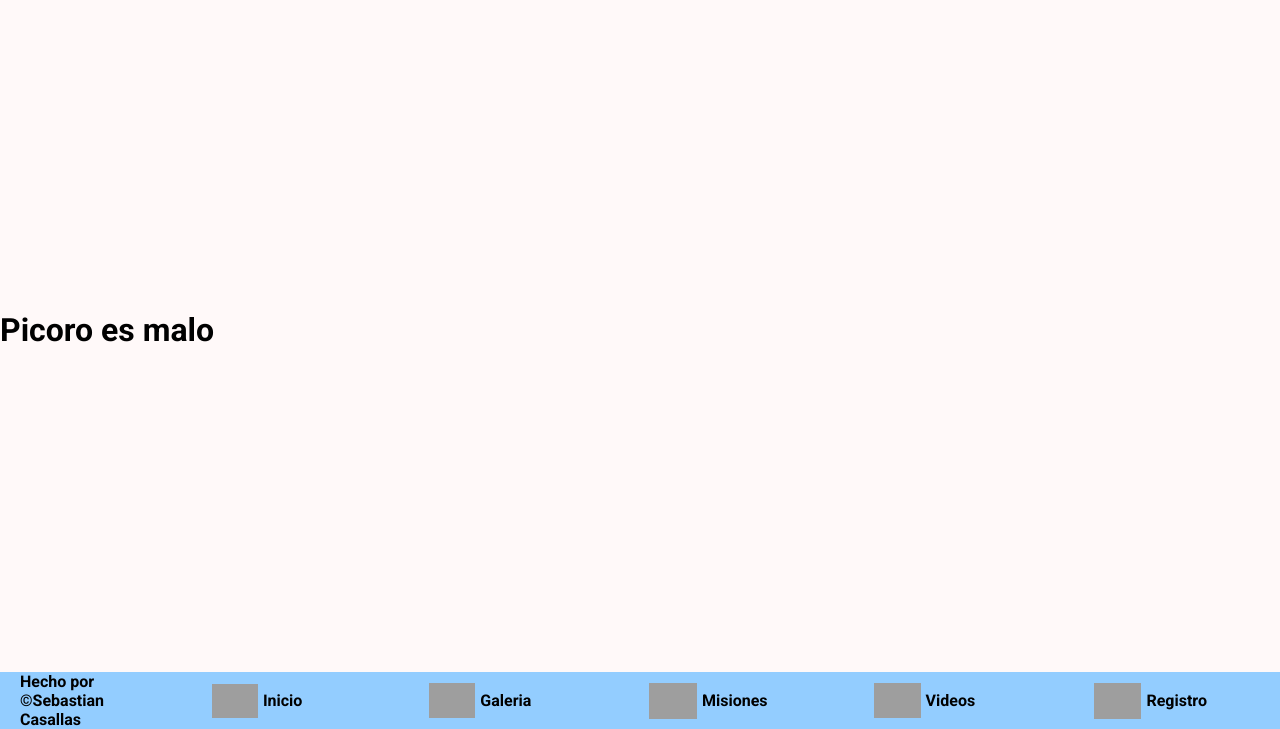
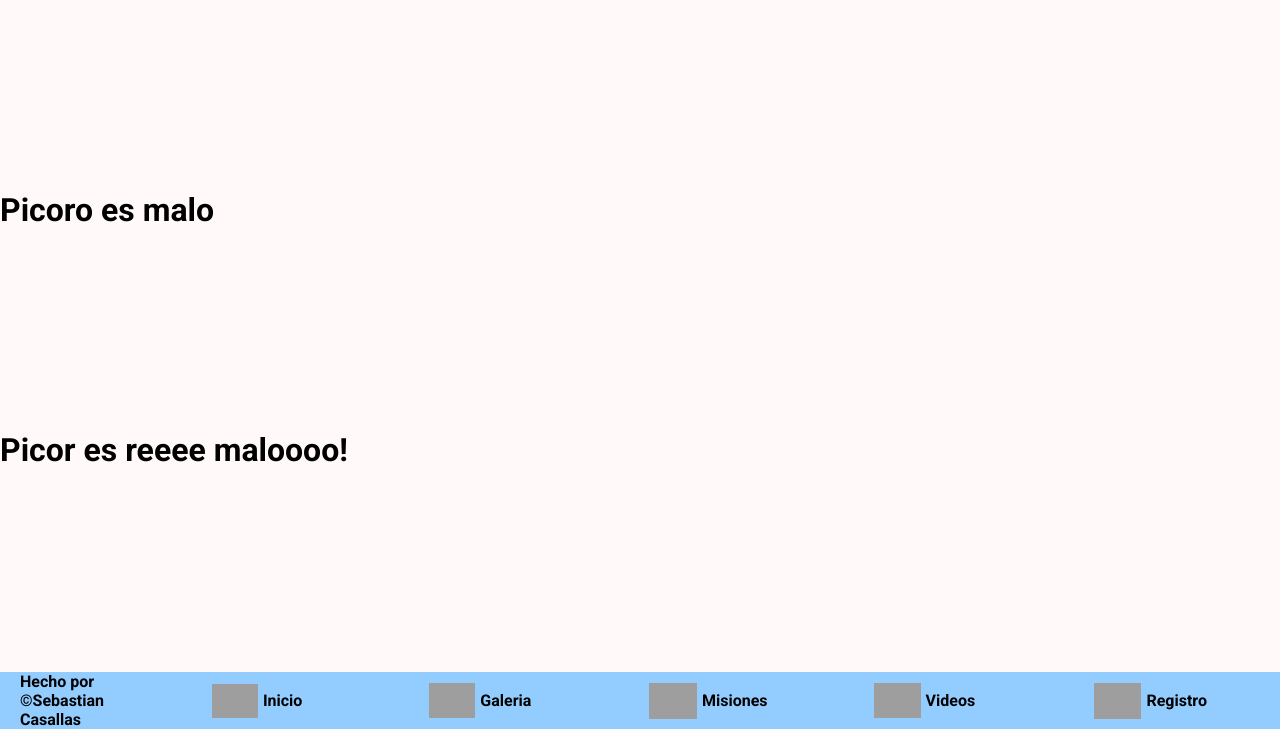
Before and after one commit to Zecsba/prueba, a plain HTML site: page index.html in a window 1280 px wide. Shown: the part 71-800 px from the top of the page. Drawn offline with Linux system fonts and the light colour scheme; grey boxes are pictures that could not be loaded.

Commit message:
Es de la rama secundaria

```diff
--- a/index.html
+++ b/index.html
@@ -40,6 +40,7 @@
     <!--Contenido -->
 
       <h1>Picoro es malo</h1>
+      <h1>Picor es reeee maloooo!</h1>
 
 
     </main>
```
